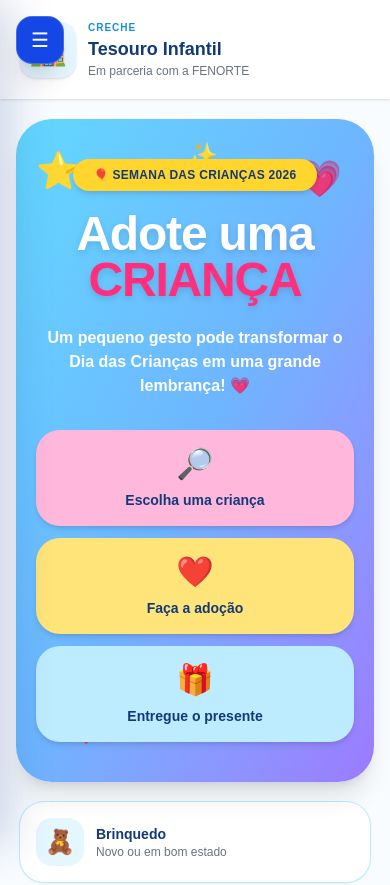
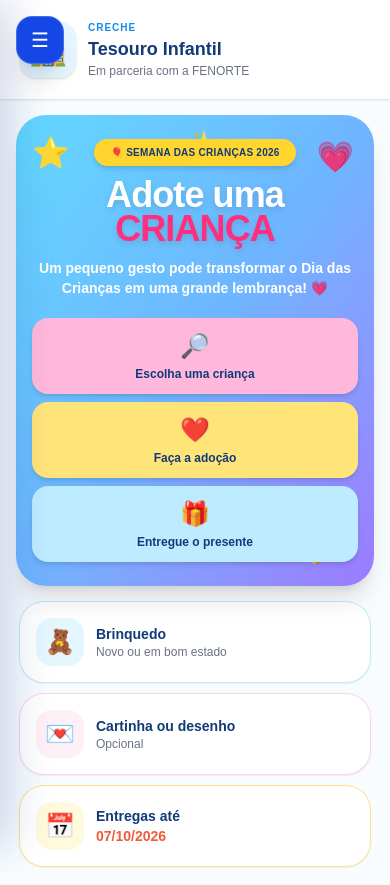
Before and after one commit to CrecheTesouroInfantil/biblioteca-tesouro-infantil, a Next.js app: page /campanha in a window 390 px wide. Shown: the top 885 px of the page. Built offline with nearby package versions, Linux system fonts and the light colour scheme; no server answers; the database is empty.

Commit message:
Ajusta campanha infantil

```diff
--- a/app/campanha/page.tsx
+++ b/app/campanha/page.tsx
@@ -120,13 +120,18 @@ export default function CampanhaPage() {
   const [sucesso, setSucesso] = useState(false);
 
   async function carregarCriancas() {
+    const ordemTurmas: Record<string, number> = {
+      "Berçário": 1,
+      "Maternal I": 2,
+      "Maternal II": 3,
+      "Pré-escola": 4,
+    };
+
     const { data, error } = await supabase
       .from("criancas_publicas")
       .select(
         "id, nome, data_nascimento, genero, turma, cartinha_ou_desenho, status"
-      )
-      .order("turma", { ascending: true })
-      .order("nome", { ascending: true });
+      );
 
     if (error) {
       console.error(error);
@@ -134,7 +139,18 @@ export default function CampanhaPage() {
       return;
     }
 
-    setCriancas(data || []);
+    const ordenadas = [...(data || [])].sort((a, b) => {
+      const ordemA = ordemTurmas[a.turma] ?? 99;
+      const ordemB = ordemTurmas[b.turma] ?? 99;
+
+      if (ordemA !== ordemB) {
+        return ordemA - ordemB;
+      }
+
+      return a.nome.localeCompare(b.nome, "pt-BR");
+    });
+
+    setCriancas(ordenadas);
   }
 
   async function carregarEstatisticas() {
@@ -316,53 +332,76 @@ export default function CampanhaPage() {
       </header>
 
       {/* =========================
-          HERO
+          HERO COMPACTO
       ========================== */}
 
-      <section className="relative px-4 pt-5 sm:px-6">
-        <div className="mx-auto max-w-7xl overflow-hidden rounded-[36px] bg-gradient-to-br from-[#62D8FF] via-[#6EB5FF] to-[#9B7AFF] shadow-xl">
-          <div className="relative px-5 py-10 sm:px-10 sm:py-14 lg:px-16">
-            {/* elementos decorativos */}
-            <span className="absolute left-5 top-8 text-4xl">⭐</span>
-            <span className="absolute right-8 top-10 text-4xl">💗</span>
-            <span className="absolute bottom-8 left-12 text-3xl">🎈</span>
-            <span className="absolute bottom-10 right-16 text-4xl">🎁</span>
-            <span className="absolute left-[48%] top-5 text-2xl">✨</span>
+      <section className="relative px-4 pt-4 sm:px-6">
+        <div className="mx-auto max-w-7xl overflow-hidden rounded-[30px] bg-gradient-to-br from-[#62D8FF] via-[#6EB5FF] to-[#9B7AFF] shadow-xl">
+          <div className="relative px-4 py-6 sm:px-8 sm:py-8 lg:px-12">
+            <span className="absolute left-4 top-5 text-3xl sm:text-4xl">
+              ⭐
+            </span>
+
+            <span className="absolute right-5 top-6 text-3xl sm:text-4xl">
+              💗
+            </span>
+
+            <span className="absolute bottom-5 left-8 text-2xl sm:text-3xl">
+              🎈
+            </span>
+
+            <span className="absolute bottom-5 right-10 text-3xl sm:text-4xl">
+              🎁
+            </span>
+
+            <span className="absolute left-[48%] top-3 text-xl">
+              ✨
+            </span>
 
             <div className="relative mx-auto max-w-5xl text-center">
-              <div className="inline-flex rounded-full bg-[#FFD52E] px-5 py-2 text-xs font-black uppercase tracking-wide text-[#123A78] shadow-md">
+              <div className="inline-flex rounded-full bg-[#FFD52E] px-4 py-1.5 text-[10px] font-black uppercase tracking-wide text-[#123A78] shadow-md sm:px-5 sm:py-2 sm:text-xs">
                 🎈 Semana das Crianças 2026
               </div>
 
-              <h2 className="mt-5 text-5xl font-black leading-[0.95] tracking-tight text-white drop-shadow-md sm:text-7xl lg:text-8xl">
-                Adote uma
-                <br />
-                <span className="text-[#FF2F7D]">CRIANÇA</span>
+              <h2 className="mt-3 text-4xl font-black leading-[0.95] tracking-tight text-white drop-shadow-md sm:text-6xl lg:text-7xl">
+                Adote uma{" "}
+                <span className="text-[#FF2F7D]">
+                  CRIANÇA
+                </span>
               </h2>
 
-              <p className="mx-auto mt-6 max-w-2xl text-base font-bold leading-6 text-white sm:text-xl">
+              <p className="mx-auto mt-3 max-w-2xl text-sm font-bold leading-5 text-white sm:text-lg">
                 Um pequeno gesto pode transformar o Dia das Crianças em uma
                 grande lembrança! 💗
               </p>
 
-              <div className="mx-auto mt-8 grid max-w-3xl gap-3 sm:grid-cols-3">
-                <div className="rounded-3xl bg-[#FFB8DB] p-4 shadow-md">
-                  <div className="text-3xl">🔎</div>
-                  <p className="mt-2 text-sm font-black text-[#123A78]">
+              <div className="mx-auto mt-5 grid max-w-3xl gap-2 sm:grid-cols-3">
+                <div className="rounded-2xl bg-[#FFB8DB] px-3 py-3 shadow-md sm:rounded-3xl sm:p-4">
+                  <div className="text-2xl sm:text-3xl">
+                    🔎
+                  </div>
+
+                  <p className="mt-1 text-xs font-black text-[#123A78] sm:mt-2 sm:text-sm">
                     Escolha uma criança
                   </p>
                 </div>
 
-                <div className="rounded-3xl bg-[#FFE47A] p-4 shadow-md">
-                  <div className="text-3xl">❤️</div>
-                  <p className="mt-2 text-sm font-black text-[#123A78]">
+                <div className="rounded-2xl bg-[#FFE47A] px-3 py-3 shadow-md sm:rounded-3xl sm:p-4">
+                  <div className="text-2xl sm:text-3xl">
+                    ❤️
+                  </div>
+
+                  <p className="mt-1 text-xs font-black text-[#123A78] sm:mt-2 sm:text-sm">
                     Faça a adoção
                   </p>
                 </div>
 
-                <div className="rounded-3xl bg-[#BDEBFF] p-4 shadow-md">
-                  <div className="text-3xl">🎁</div>
-                  <p className="mt-2 text-sm font-black text-[#123A78]">
+                <div className="rounded-2xl bg-[#BDEBFF] px-3 py-3 shadow-md sm:rounded-3xl sm:p-4">
+                  <div className="text-2xl sm:text-3xl">
+                    🎁
+                  </div>
+
+                  <p className="mt-1 text-xs font-black text-[#123A78] sm:mt-2 sm:text-sm">
                     Entregue o presente
                   </p>
                 </div>
@@ -376,7 +415,7 @@ export default function CampanhaPage() {
           ORIENTAÇÕES RÁPIDAS
       ========================== */}
 
-      <section className="px-5 pt-5">
+      <section className="px-5 pt-4">
         <div className="mx-auto grid max-w-7xl gap-3 sm:grid-cols-3">
           <div className="rounded-3xl bg-white p-4 shadow-sm ring-1 ring-[#BDEBFF]">
             <div className="flex items-center gap-3">
@@ -426,7 +465,7 @@ export default function CampanhaPage() {
                 </p>
 
                 <p className="text-sm font-black text-[#F15A3A]">
-                  01/10/2026
+                  07/10/2026
                 </p>
               </div>
             </div>
@@ -438,10 +477,12 @@ export default function CampanhaPage() {
           CONTADORES
       ========================== */}
 
-      <section className="px-5 pt-7">
+      <section className="px-5 pt-5">
         <div className="mx-auto grid max-w-7xl overflow-hidden rounded-[32px] bg-white shadow-lg ring-1 ring-gray-100 sm:grid-cols-2 lg:grid-cols-4">
-          <div className="p-6 text-center">
-            <div className="text-3xl">👧👦</div>
+          <div className="p-5 text-center">
+            <div className="text-3xl">
+              👧👦
+            </div>
 
             <p className="mt-2 text-3xl font-black text-[#168BE8]">
               {estatisticas.total}
@@ -453,7 +494,9 @@ export default function CampanhaPage() {
           </div>
 
           <div className="border-t border-gray-100 p-6 text-center sm:border-l lg:border-t-0">
-            <div className="text-3xl">💗</div>
+            <div className="text-3xl">
+              💗
+            </div>
 
             <p className="mt-2 text-3xl font-black text-[#F02B78]">
               {estatisticas.adotadas}
@@ -465,7 +508,9 @@ export default function CampanhaPage() {
           </div>
 
           <div className="border-t border-gray-100 p-6 text-center lg:border-l lg:border-t-0">
-            <div className="text-3xl">🎁</div>
+            <div className="text-3xl">
+              🎁
+            </div>
 
             <p className="mt-2 text-3xl font-black text-[#F39A12]">
               {estatisticas.disponiveis}
@@ -477,7 +522,9 @@ export default function CampanhaPage() {
           </div>
 
           <div className="border-t border-gray-100 p-6 text-center sm:border-l lg:border-t-0">
-            <div className="text-3xl">📦</div>
+            <div className="text-3xl">
+              📦
+            </div>
 
             <p className="mt-2 text-3xl font-black text-[#16A66A]">
               {estatisticas.presentes_recebidos}
@@ -494,7 +541,7 @@ export default function CampanhaPage() {
           COMO PARTICIPAR
       ========================== */}
 
-      <section className="px-5 pt-10">
+      <section className="px-5 pt-7">
         <div className="mx-auto max-w-7xl">
           <div className="text-center">
             <p className="text-sm font-black uppercase tracking-widest text-[#F02B78]">
@@ -506,8 +553,8 @@ export default function CampanhaPage() {
             </h3>
           </div>
 
-          <div className="mt-6 grid gap-4 md:grid-cols-3">
-            <div className="rounded-[30px] bg-[#FFE0EF] p-6 text-center shadow-sm">
+          <div className="mt-5 grid gap-3 md:grid-cols-3">
+            <div className="rounded-[26px] bg-[#FFE0EF] p-5 text-center shadow-sm">
               <div className="mx-auto flex h-16 w-16 items-center justify-center rounded-full bg-white text-2xl shadow-sm">
                 01
               </div>
@@ -521,7 +568,7 @@ export default function CampanhaPage() {
               </p>
             </div>
 
-            <div className="rounded-[30px] bg-[#FFF1BD] p-6 text-center shadow-sm">
+            <div className="rounded-[26px] bg-[#FFF1BD] p-5 text-center shadow-sm">
               <div className="mx-auto flex h-16 w-16 items-center justify-center rounded-full bg-white text-2xl shadow-sm">
                 02
               </div>
@@ -535,7 +582,7 @@ export default function CampanhaPage() {
               </p>
             </div>
 
-            <div className="rounded-[30px] bg-[#DDF3FF] p-6 text-center shadow-sm">
+            <div className="rounded-[26px] bg-[#DDF3FF] p-5 text-center shadow-sm">
               <div className="mx-auto flex h-16 w-16 items-center justify-center rounded-full bg-white text-2xl shadow-sm">
                 03
               </div>
@@ -545,7 +592,7 @@ export default function CampanhaPage() {
               </h4>
 
               <p className="mt-2 text-sm leading-6 text-gray-600">
-                Entregue o presente até 01/10/2026 para organizarmos tudo com
+                Entregue o presente até 07/10/2026 para organizarmos tudo com
                 carinho.
               </p>
             </div>
@@ -557,7 +604,7 @@ export default function CampanhaPage() {
           LISTA DE CRIANÇAS
       ========================== */}
 
-      <section id="criancas" className="relative px-5 py-12">
+      <section id="criancas" className="relative px-5 py-9">
         <div className="mx-auto max-w-7xl">
           <div className="relative text-center">
             <span className="absolute left-0 top-0 hidden text-4xl sm:block">
@@ -583,7 +630,7 @@ export default function CampanhaPage() {
 
           {/* FILTROS */}
 
-          <div className="mt-7 flex flex-wrap justify-center gap-2">
+          <div className="mt-5 flex flex-wrap justify-center gap-2">
             {filtros.map((item) => (
               <button
                 key={item}
@@ -675,7 +722,9 @@ export default function CampanhaPage() {
 
           {!carregando && criancasFiltradas.length === 0 && (
             <div className="mt-8 rounded-[30px] bg-white p-12 text-center shadow-sm">
-              <div className="text-5xl">💙</div>
+              <div className="text-5xl">
+                💙
+              </div>
 
               <p className="mt-4 text-lg font-black text-[#123A78]">
                 Essa turma já está toda escolhida!
@@ -695,7 +744,9 @@ export default function CampanhaPage() {
 
       <footer className="relative overflow-hidden bg-[#123A78] px-5 py-10 text-white">
         <div className="mx-auto max-w-7xl text-center">
-          <div className="text-4xl">💙 💗 💛</div>
+          <div className="text-4xl">
+            💙 💗 💛
+          </div>
 
           <h3 className="mt-4 text-2xl font-black">
             Juntos por infâncias mais felizes!
@@ -755,7 +806,9 @@ export default function CampanhaPage() {
                 </div>
 
                 <div className="mt-6 rounded-3xl bg-[#FFF1BD] p-5 text-center">
-                  <div className="text-4xl">🎁</div>
+                  <div className="text-4xl">
+                    🎁
+                  </div>
 
                   <p className="mt-2 text-sm font-bold leading-6 text-[#123A78]">
                     Que lindo! Você está escolhendo fazer parte da história de{" "}
@@ -849,7 +902,7 @@ export default function CampanhaPage() {
 
                   <p className="mt-2 text-sm leading-6 text-gray-600">
                     Entregue o brinquedo até{" "}
-                    <strong>01/10/2026</strong>, para que nossa equipe possa
+                    <strong>07/10/2026</strong>, para que nossa equipe possa
                     organizar tudo antes da Semana das Crianças.
                   </p>
                 </div>
```
